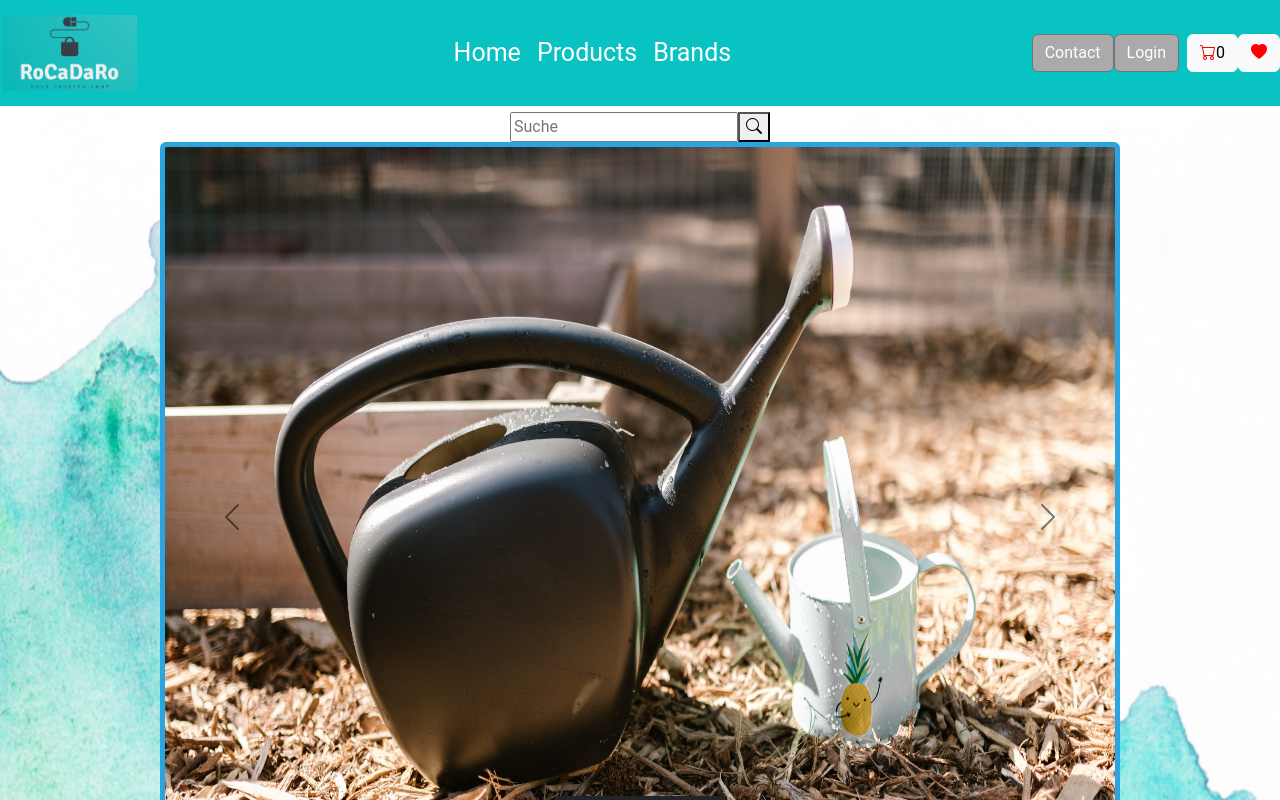
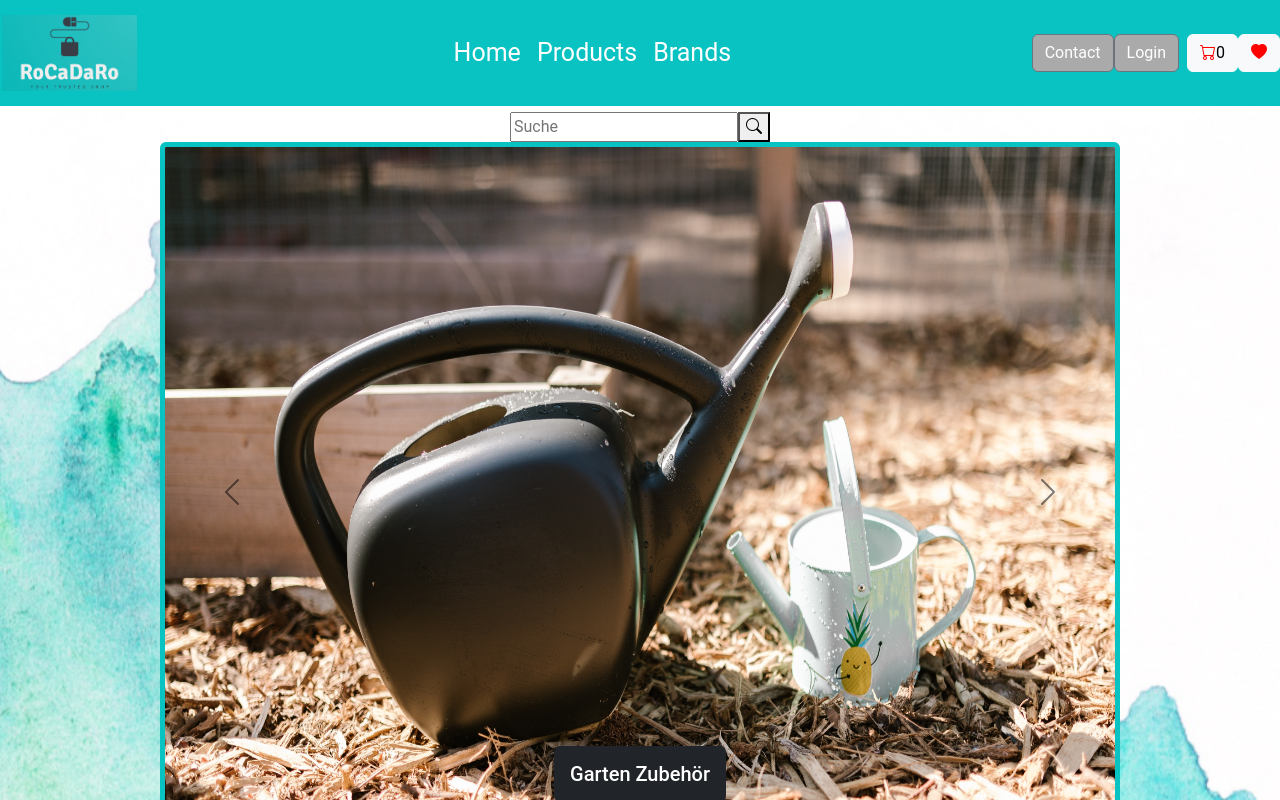
Before and after one commit to Giancarlo49/rocadaro-final-project, a React (Vite) app in the folder rocadaro/frontend/: page / in a window 1280 px wide. Shown: the top 800 px of the page. Built offline with nearby package versions, Linux system fonts and the light colour scheme.

Commit message:
Cards gehovert

```diff
--- a/rocadaro/frontend/src/components/CategoryItem/CategoryItem.jsx
+++ b/rocadaro/frontend/src/components/CategoryItem/CategoryItem.jsx
@@ -2,7 +2,7 @@ import LikeButton from "../LikeButton";
 
 export const CategoryItem = ({ item, addCart }) => {
   return (
-    <div className="product-card">
+    <div className="product-card hover-effect">
       <img className="product-image" src={item.image} alt="Producto" />
       <div className="product-info">
         <h2 className="product-title">{item.title}</h2>
--- a/rocadaro/frontend/src/components/cards/Cards.css
+++ b/rocadaro/frontend/src/components/cards/Cards.css
@@ -3,3 +3,11 @@
   width: 100%;
   border-radius: 30%;
 }
+
+.hover-effect {
+  transition: all 0.3s ease-in-out;
+}
+.hover-effect:hover {
+  transform: scale(1.1);
+  box-shadow: 0 0 10px rgba(0, 0, 0, 0.5);
+}
--- a/rocadaro/frontend/src/components/cards/Cards.jsx
+++ b/rocadaro/frontend/src/components/cards/Cards.jsx
@@ -22,7 +22,7 @@ function Cards() {
   return (
     <CardGroup>
       {newData.categorys.map((card, index) => (
-        <Card key={index}>
+        <Card className="hover-effect" key={index}>
           <Card.Img className="cardImage" variant="top" src={card.image} />
           {console.log(card)}
           <Card.Body>
--- /dev/null
+++ b/rocadaro/frontend/src/components/carousel/Carousel.css
@@ -0,0 +1,6 @@
+.d-block {
+    height: 700px;
+    width: 500px;
+    border-radius: 6px;
+    border: 5px solid #09c2c2;
+  }
--- a/rocadaro/frontend/src/components/carousel/Carousel.jsx
+++ b/rocadaro/frontend/src/components/carousel/Carousel.jsx
@@ -1,4 +1,5 @@
 import Carousel from "react-bootstrap/Carousel";
+import "./Carousel.css";
 
 function DarkVariantExample() {
   return (
--- a/rocadaro/frontend/src/index.css
+++ b/rocadaro/frontend/src/index.css
@@ -20,14 +20,3 @@ body {
   width: fit-content;
   margin: auto;
 }
-
-.d-block {
-  height: 450px;
-  border-radius: 6px;
-  border: 5px solid rgb(43, 165, 226);
-}
-
-/* Carousel grösse */
-.d-block {
-  height: 750px;
-}
```
